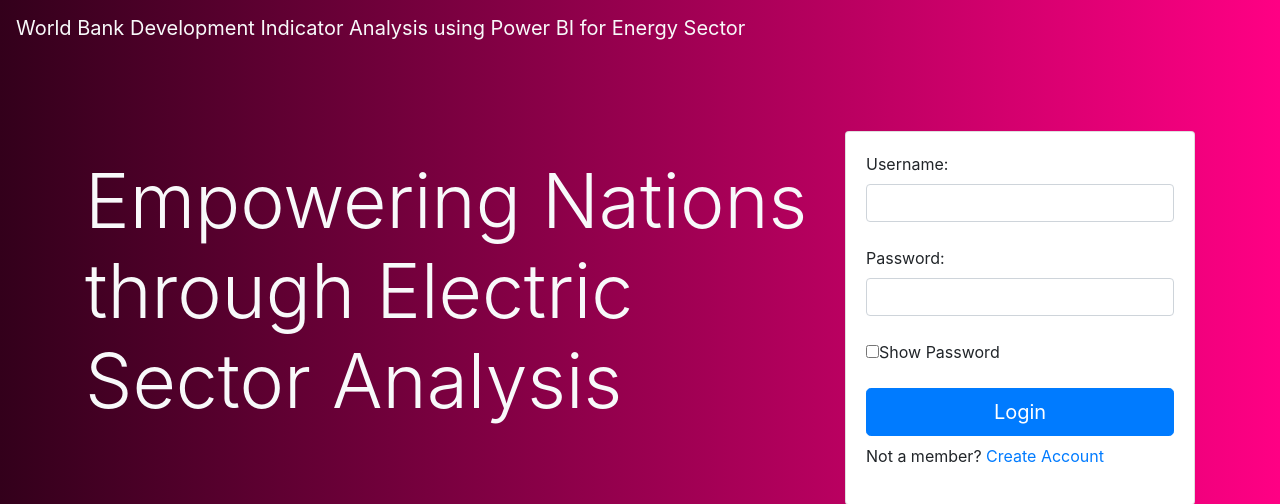
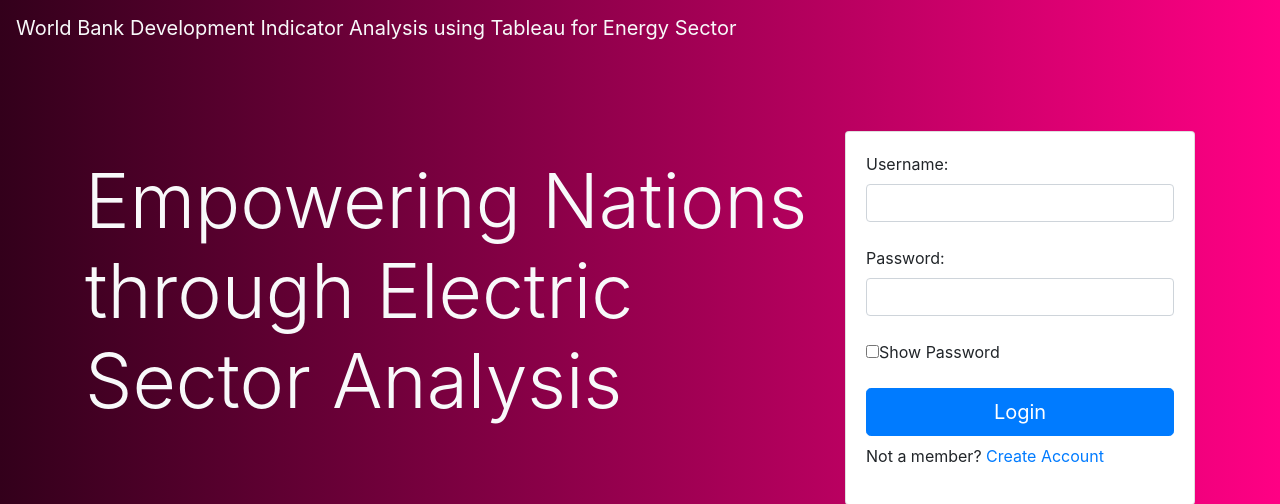
Before and after one commit to Balaji-Amjuri/CSD_PROJECT, a Flask app: template templates/login.html in a window 1280 px wide. Shown: the top 504 px of the page. Run offline with Flask 3, Linux system fonts and the light colour scheme; the template is opened without the code that fills it, so the values that code supplies are empty; some libraries are stand-ins or nearby versions.

Commit message:
Update login.html

```diff
--- a/templates/login.html
+++ b/templates/login.html
@@ -12,7 +12,7 @@
       </head>
 <body class="bg-nav">
     <nav class="navbar">
-        <a href="" class="navbar-brand text-light">World Bank Development Indicator Analysis using Power BI for Energy Sector</a>
+        <a href="" class="navbar-brand text-light">World Bank Development Indicator Analysis using Tableau for Energy Sector</a>
     </nav>
 
     <div class="container">
```
